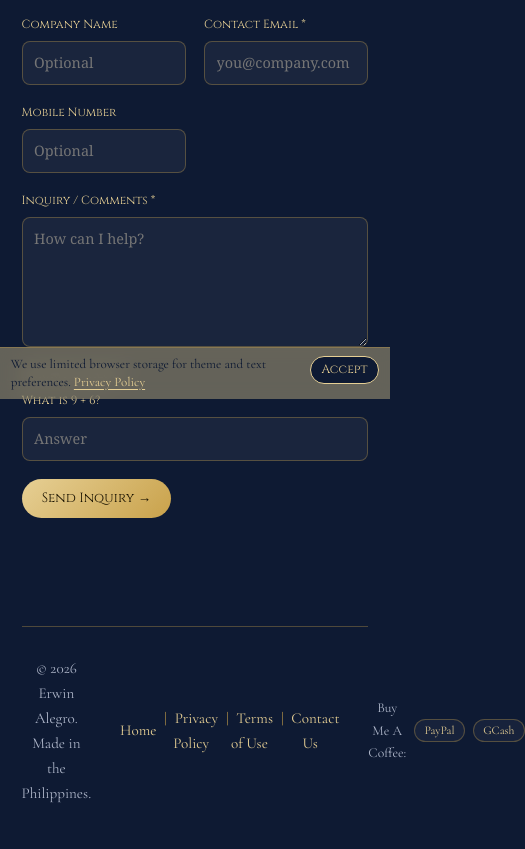
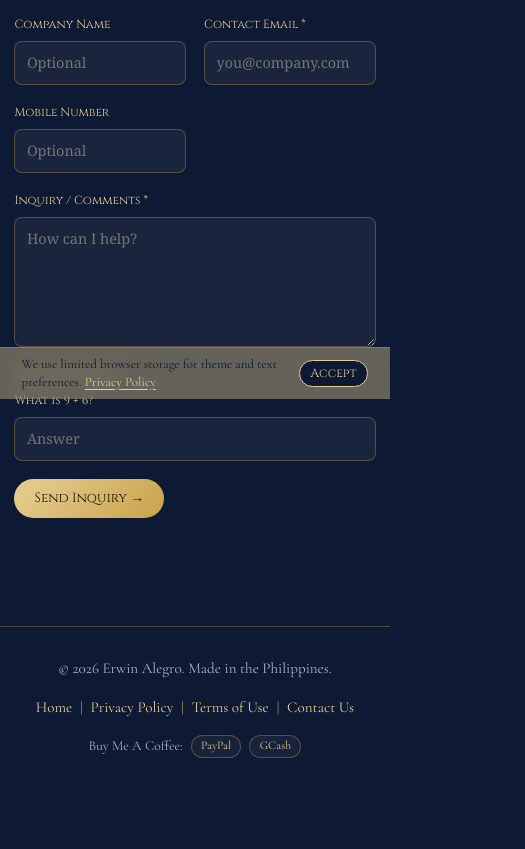
Before and after one commit to necromuncher/rosaryo-site, a plain HTML site: page public/contact.html in a window 390 px wide. Shown: the part 445-1294 px from the top of the page, 525 px wide, since content can reach past the window. After the commit the page ends 1246 px from the top, so only its background shows below. Drawn offline with nearby package versions, Linux system fonts and the light colour scheme.

Commit message:
Update mobile responsiveness

```diff
--- a/public/site.css
+++ b/public/site.css
@@ -226,6 +226,8 @@ main.contact-page { font-size: 1.25rem; }
 #site-header a { text-decoration: none; }
 
 @media (max-width: 860px) {
+  html, body { max-width: 100%; overflow-x: hidden; }
+  .wrap { width: calc(100% - 2rem); }
   .hero, .split { grid-template-columns: 1fr; gap: 2.5rem; }
   .hero { padding-bottom: 3rem; }
   .features { grid-template-columns: 1fr; }
@@ -238,14 +240,17 @@ main.contact-page { font-size: 1.25rem; }
   .bar > .mobile-menu { display: block; grid-area: menu; justify-self: end; }
   .bar > .mobile-donate { display: flex; grid-area: donate; width: 100%; justify-content: center; align-items: center; gap: .55rem; }
   .foot {
-    grid-template-columns: 1fr;
+    grid-template-columns: minmax(0, 1fr);
     grid-template-rows: auto auto auto;
+    width: 100%;
+    max-width: 100%;
     justify-items: center;
+    align-items: center;
     text-align: center;
   }
-  .copyright { grid-column: 1; grid-row: 1; justify-self: center; }
-  .footer-donate { grid-column: 1; grid-row: 2; justify-self: center; }
-  .footer-links { grid-column: 1; grid-row: 3; justify-self: center; }
+  .copyright { grid-column: 1; grid-row: 1; width: 100%; justify-self: center; text-align: center; }
+  .footer-links { grid-column: 1; grid-row: 2; width: 100%; max-width: 100%; justify-self: center; flex-wrap: wrap; justify-content: center; text-align: center; }
+  .footer-donate { grid-column: 1; grid-row: 3; width: 100%; max-width: 100%; justify-self: center; flex-wrap: wrap; justify-content: center; text-align: center; }
   .beta { background-attachment: scroll; }
   .beta-form { grid-template-columns: 1fr; }
   .beta-form label:nth-of-type(3),
@@ -372,7 +377,7 @@ main.contact-page { font-size: 1.25rem; }
     right: 0;
     top: 0;
     height: 30px;
-    padding: 0 .75rem;
+    padding: 0 1.25rem 0 .75rem;
   }
 }
 
@@ -414,5 +419,41 @@ main.contact-page { font-size: 1.25rem; }
 :root[data-theme="light"] .cookie-banner button { background: #f7f1e3; color: #0e1a33; border-color: #0e1a33; }
 .cookie-banner button:hover { background: var(--gold); color: #1a1300; }
 @media (max-width: 860px) {
-  .cookie-banner { align-items: flex-start; padding: .55rem .75rem; }
+  #site-footer .foot {
+    display: grid !important;
+    grid-template-columns: 1fr !important;
+    grid-template-rows: auto auto auto !important;
+    width: 100% !important;
+    max-width: 100% !important;
+    justify-items: center !important;
+    align-items: center !important;
+    text-align: center !important;
+  }
+  #site-footer .copyright {
+    grid-column: 1 !important;
+    grid-row: 1 !important;
+    width: 100% !important;
+    justify-self: center !important;
+    text-align: center !important;
+  }
+  #site-footer .footer-links {
+    grid-column: 1 !important;
+    grid-row: 2 !important;
+    width: 100% !important;
+    max-width: 100% !important;
+    justify-self: center !important;
+    justify-content: center !important;
+    flex-wrap: wrap !important;
+    text-align: center !important;
+  }
+  #site-footer .footer-donate {
+    grid-column: 1 !important;
+    grid-row: 3 !important;
+    width: 100% !important;
+    max-width: 100% !important;
+    justify-self: center !important;
+    justify-content: center !important;
+    flex-wrap: wrap !important;
+    text-align: center !important;
+  }
 }
```
